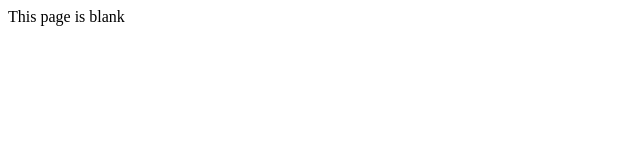
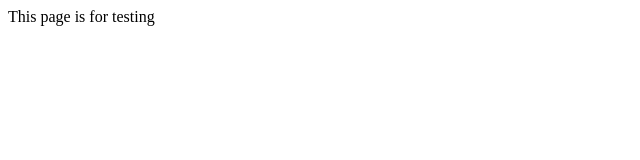
Before and after one commit to NurseStacey/poker_registration_frontend, a React app: page / in a window 1280 px wide. Shown: the top 160 px of the page, without its empty margins (0-640 px from the left). Built offline with nearby package versions, Linux system fonts and the light colour scheme; the HTML template or start-up script is replaced by a standard one.

Commit message:
testing API connection

```diff
--- a/src/Pages/blank-page.jsx
+++ b/src/Pages/blank-page.jsx
@@ -17,6 +17,6 @@ export default  function BlankPage()
         getVenues();
     },[])
     return(
-        <div>This page is blank</div>
+        <div>This page is for testing</div>
     )
 }
```
